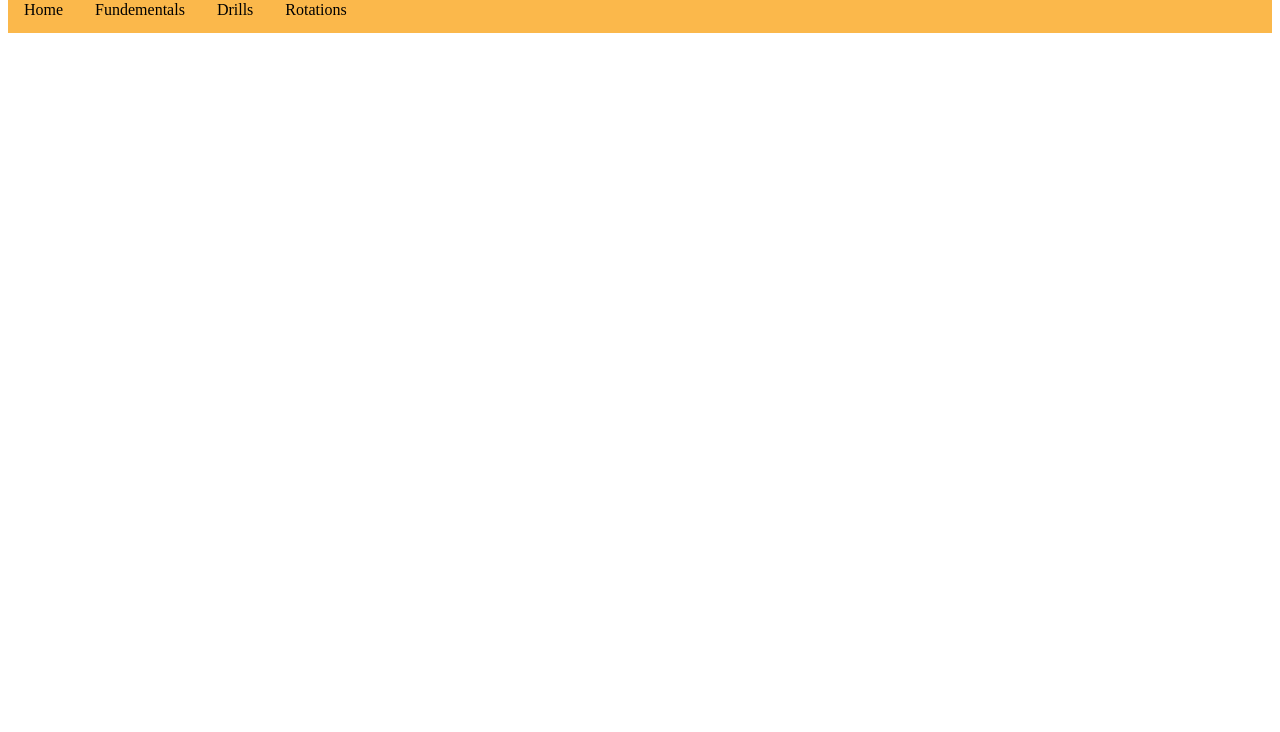
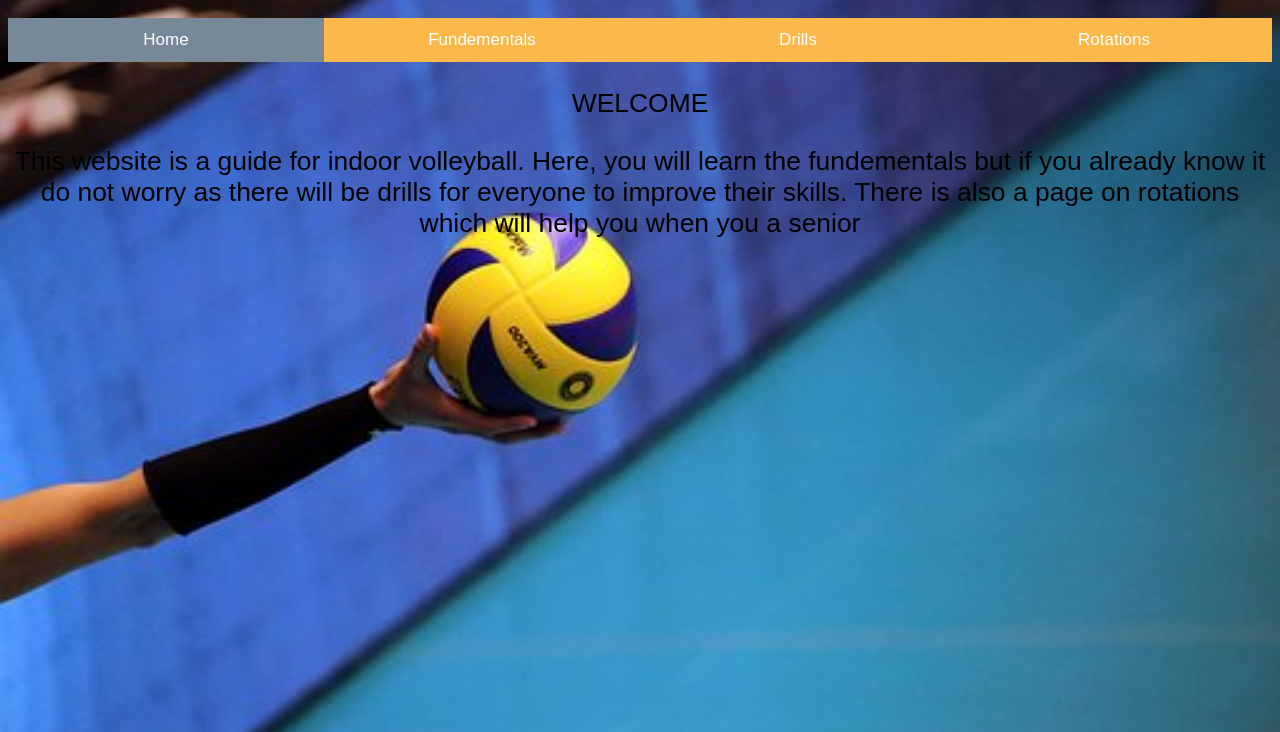
Before and after one commit to Euikwon/euikwon.github.io, a plain HTML site: page index.html in a window 1280 px wide. Shown: the part 68-800 px from the top of the page. Drawn offline with Linux system fonts and the light colour scheme.

Commit message:
Added background image

```diff
--- a/index.html
+++ b/index.html
@@ -1,46 +1,64 @@
-<html>
-<head>
-    <link href="style.css"
+    <html>
+        <head>
+  <link href="style.css"
           type="text/css" rel=stylesheet>
           </head>
+        <meta name="viewport" content="width=device-width, initial-scale=1">
+<style>
+* {box-sizing: border-box}
+body {font-family: Arial, Helvetica, sans-serif;}
 
-<head>
-<body>
-    <section>
-        <h1> CBHS Volleyball</h1></section>
-<style>
-ul {
-  list-style-type: none;
-  margin: 0;
-  padding: 0;
-  overflow: hidden;
+.navbar {
+  width: 100%;
   background-color: #FBB84b;
+  overflow: auto;
 }
 
-li {
+.navbar a {
   float: left;
+  padding: 12px;
+  color: white;
+  text-decoration: none;
+  font-size: 17px;
+  width: 25%; /* Four links of equal widths */
+  text-align: center;
 }
 
-li a {
-  display: block;
-  color: black;
-  text-align: center;
-  padding: 14px 16px;
-  text-decoration: none;
+.navbar a:hover {
+  background-color: #000;
 }
 
-li a:hover {
-  background-color: #111;
+.navbar a.active {
+  background-color: #789;
+}
+
+@media screen and (max-width: 500px) {
+  .navbar a {
+    float: none;
+    display: block;
+    width: 100%;
+    text-align: left;
+  }
 }
 </style>
-</head>
 <body>
 
-<ul>
-  <li><a class="active" href="#home">Home</a></li>
-  <li><a href="#Fundementals">Fundementals</a></li>
-  <li><a href="#Drills">Drills</a></li>
-  <li><a href="#Rotations">Rotations</a></li>
-</ul>
+    <section><h2>CBHS VOLLEYBALL</h2>
+        </section>
+
+
+<div class="navbar">
+  <a class="active" href="#">Home</a>
+  <a href="#">Fundementals</a>
+  <a href="#">Drills</a>
+  <a href="#">Rotations</a>
+</div>
+        <p>
+    WELCOME</p>
+
+
+      <p>  This website is a guide for indoor volleyball. Here, you will learn the fundementals but if you already know it do not worry as there will be drills for everyone to improve their skills. There is also a page on rotations which will help you when you a senior
+    </p>
+
 </body>
 </html>
--- a/style.css
+++ b/style.css
@@ -2,3 +2,10 @@ section {
     width:100%;
     background-color:navy
 }
+ body {
+    background-image: url(mikasa.jpg);
+    background-repeat: no-repeat;
+    background-size: cover;
+    font-size: .7cm;
+     text-align: center;
+    color: black;
```
Also changed, not shown: mikasa.jpg (added).
